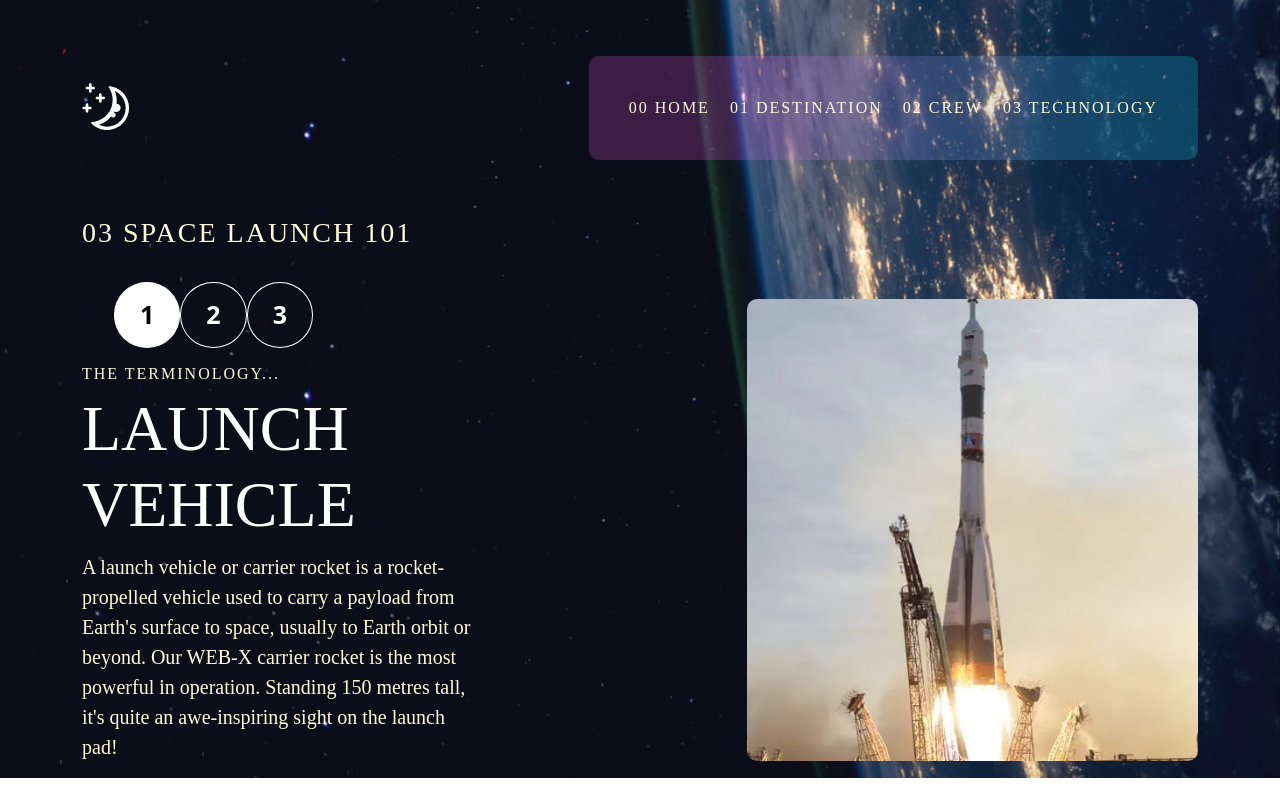
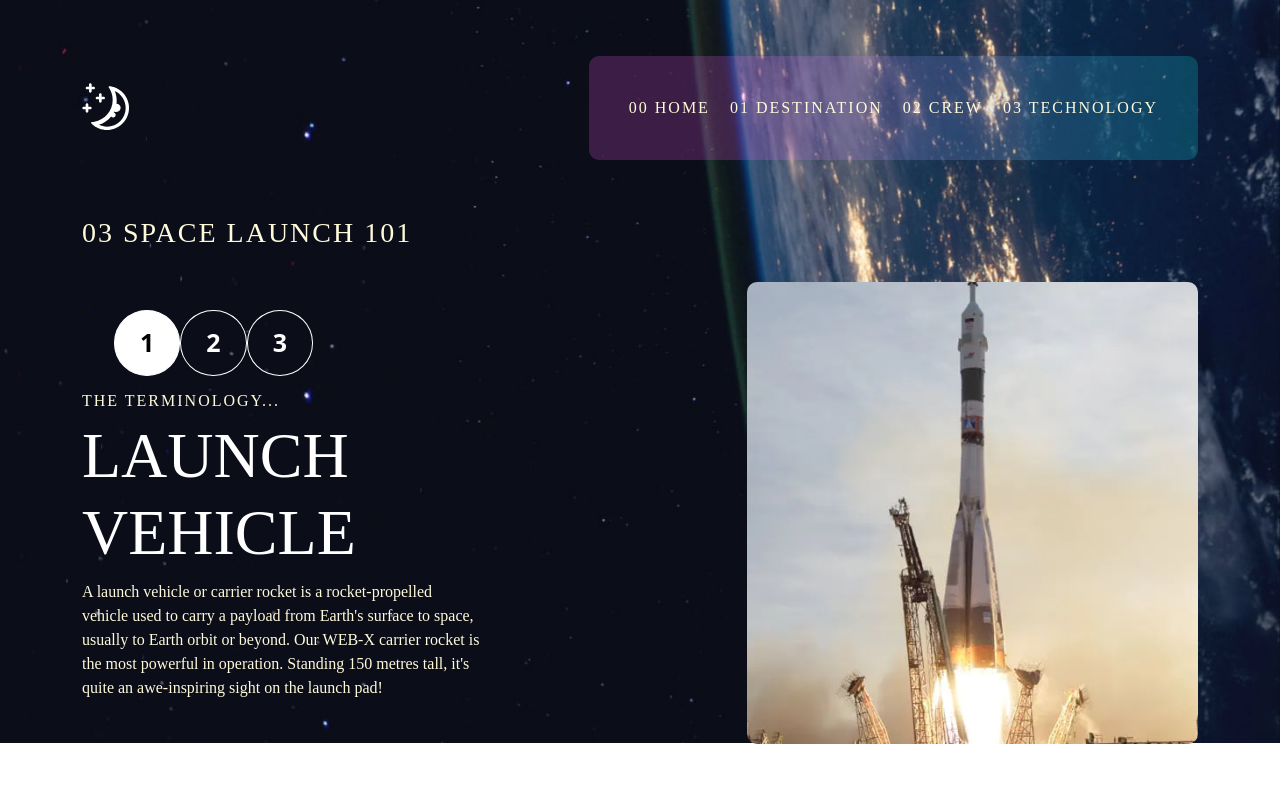
Before and after one commit to Moses2805/Spacetourism, a React (Create React App) app: page /Technology in a window 1280 px wide. Built offline with nearby package versions, Linux system fonts and the light colour scheme.

Commit message:
Update _technology.scss

```diff
--- a/src/style/_technology.scss
+++ b/src/style/_technology.scss
@@ -28,7 +28,6 @@
                     p {
                         color: $secondaryColor;
                         font-family: $firstFontFamily;
-                        font-size: 20px;
                     }
                 }
 
```
